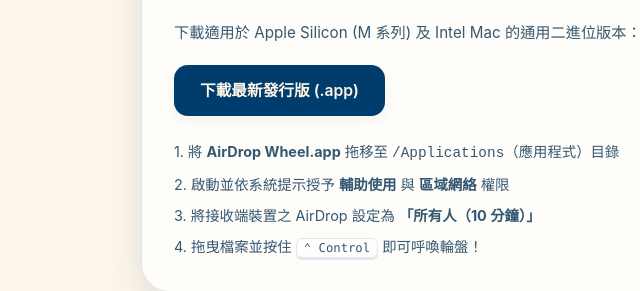
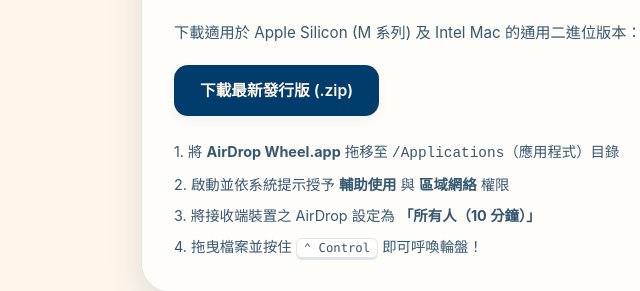
Before and after one commit to Manfredsun/airdrop-wheel, a plain HTML site: page website/index.html in a window 1280 px wide. Shown: the part 3387-3678 px from the top of the page, 143-783 px from the left. Drawn offline with Linux system fonts and the light colour scheme.

Commit message:
feat(website): bundle AirDrop-Wheel.zip and add direct one-click download link

```diff
--- a/website/index.html
+++ b/website/index.html
@@ -64,7 +64,7 @@
       </p>
 
       <div class="hero-actions">
-        <a href="https://github.com/Manfredsun/airdrop-wheel/releases" target="_blank" rel="noopener" class="btn btn-primary">
+        <a href="downloads/AirDrop-Wheel.zip" download="AirDrop-Wheel.zip" class="btn btn-primary">
           <svg width="18" height="18" viewBox="0 0 24 24" fill="currentColor">
             <path d="M18.71 19.5c-.83 1.24-1.71 2.45-3.05 2.47-1.34.03-1.77-.79-3.29-.79-1.53 0-2 .77-3.27.82-1.31.05-2.3-1.32-3.14-2.53C4.25 17 2.94 12.45 4.7 9.39c.87-1.52 2.43-2.48 4.12-2.51 1.28-.02 2.5.87 3.29.87.78 0 2.26-1.07 3.81-.91.65.03 2.47.26 3.64 1.98-.09.06-2.17 1.28-2.15 3.81.03 3.02 2.65 4.03 2.68 4.04-.03.07-.42 1.44-1.38 2.83M15.97 6.37c.62-.75 1.04-1.8 0.92-2.85-.9.04-2 .6-2.65 1.35-.58.66-1.08 1.73-.95 2.76 1.01.08 2.06-.51 2.68-1.26z"/>
           </svg>
@@ -230,8 +230,8 @@
 
       <div class="tab-pane active" id="pane-binary">
         <p class="tab-desc">下載適用於 Apple Silicon (M 系列) 及 Intel Mac 的通用二進位版本：</p>
-        <a href="https://github.com/Manfredsun/airdrop-wheel/releases" target="_blank" rel="noopener" class="btn btn-primary">
-          下載最新發行版 (.app)
+        <a href="downloads/AirDrop-Wheel.zip" download="AirDrop-Wheel.zip" class="btn btn-primary">
+          下載最新發行版 (.zip)
         </a>
         <div class="install-steps">
           <p>1. 將 <strong>AirDrop Wheel.app</strong> 拖移至 <code>/Applications</code>（應用程式）目錄</p>
```
Also changed, not shown: 1 other file.
